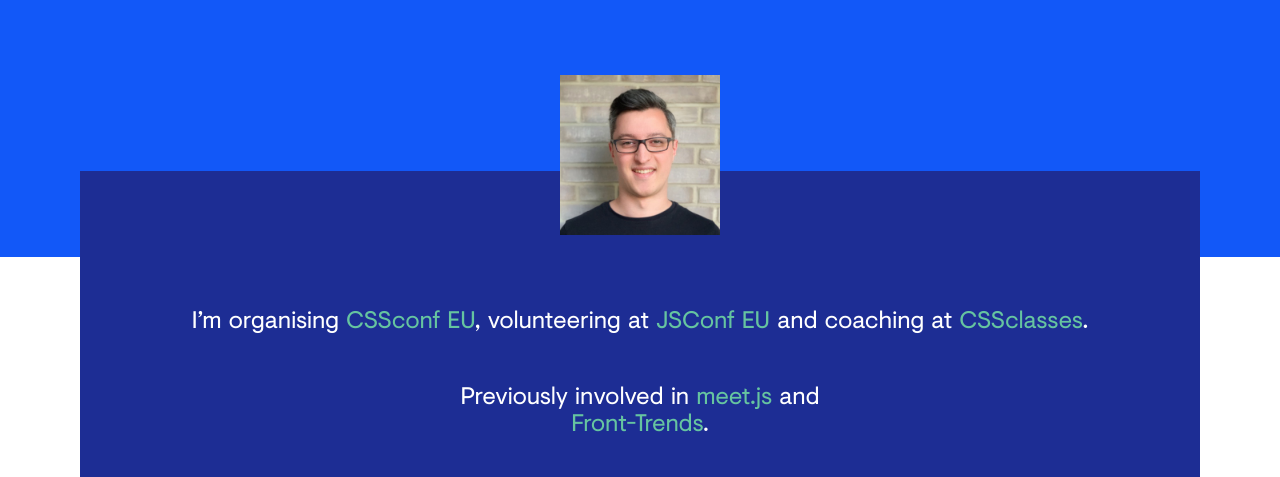
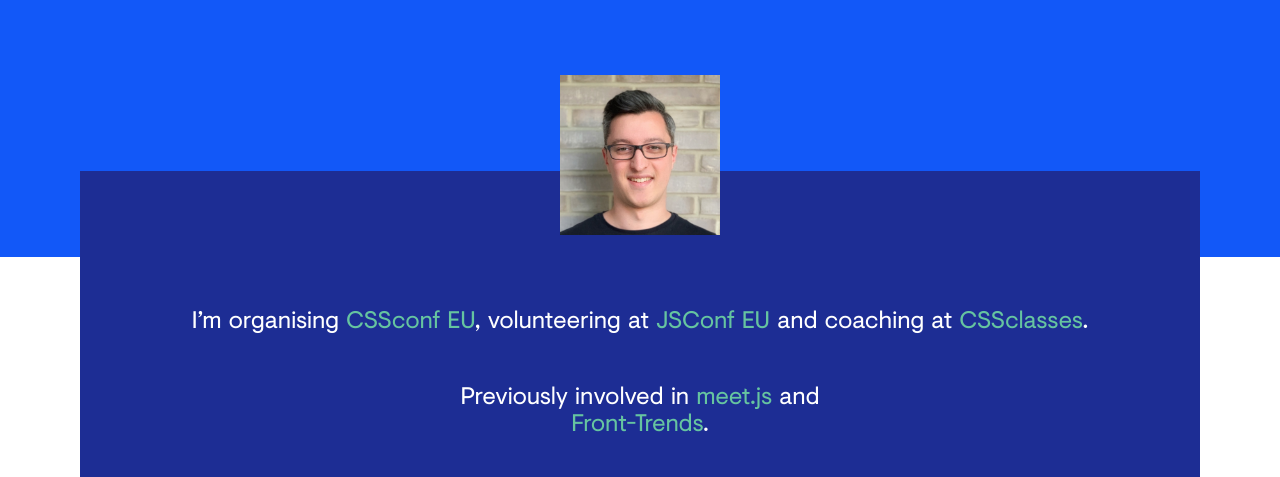
Before and after one commit to lukaszklis/homepage, a website: page app/index.html in a window 1280 px wide. Shown: the part 599-1076 px from the top of the page. Drawn offline with Linux system fonts and the light colour scheme.

Commit message:
Update photo

```diff
--- a/app/index.html
+++ b/app/index.html
@@ -61,7 +61,7 @@
     <main class="l-container">
       <section class="c-summary">
         <figure class="c-summary__figure">
-          <img src="images/lukasz.jpg" alt="Photo of Łukasz Kliś" />
+          <img src="images/lukasz-klis.jpg" alt="Photo of Łukasz Kliś" />
         </figure>
         <p class="c-summary__text">
           I’m organising
```
Also changed, not shown: app/images/lukasz-klis.jpg (added), app/images/lukasz.jpg (deleted).
